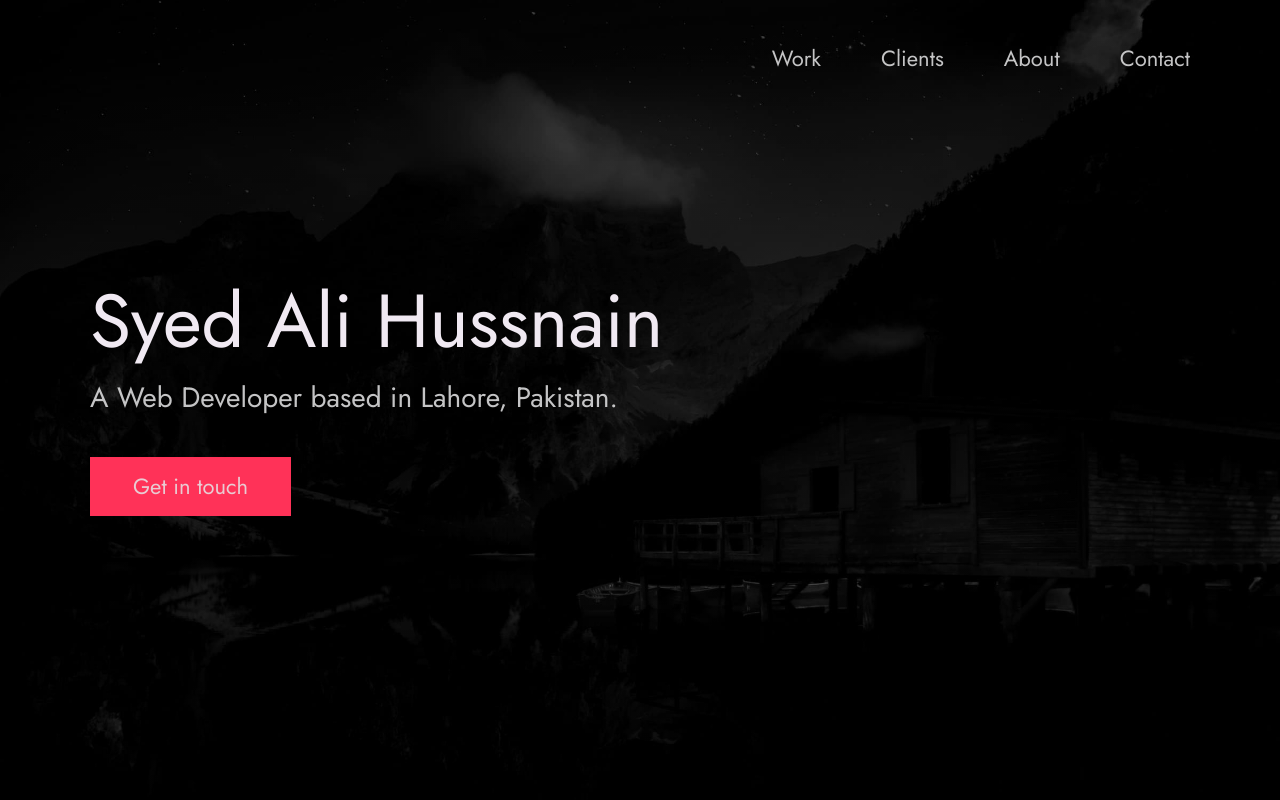
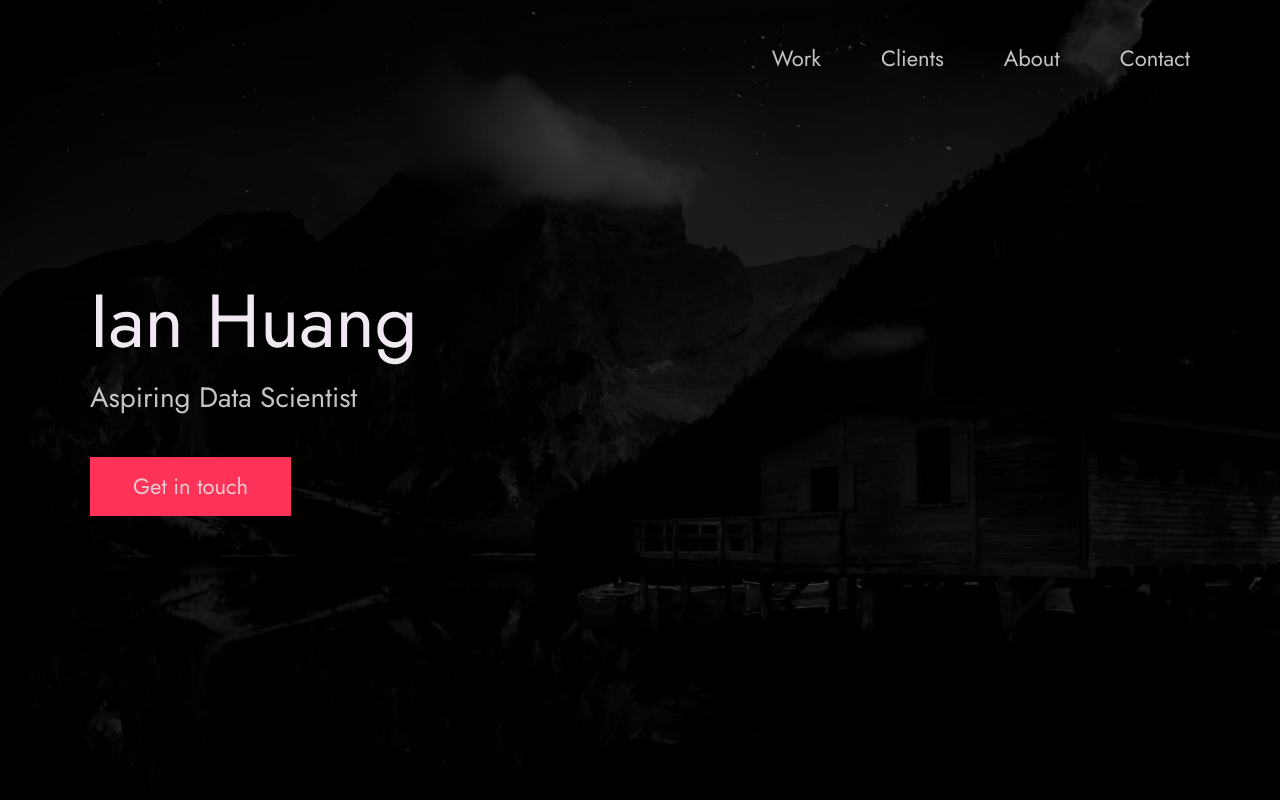
Before and after one commit to ih371990/Portfolio, a plain HTML site: page portfolio-template-master/index.html in a window 1280 px wide. Shown: the top 800 px of the page. Drawn offline with Linux system fonts and the light colour scheme.

Commit message:
Change Name

```diff
--- a/portfolio-template-master/index.html
+++ b/portfolio-template-master/index.html
@@ -24,7 +24,7 @@
 
   <!-- Put your site title here -->
   <title>
-    Syed Ali Hussnain | A Web Developer based in Lahore, Pakistan.
+    Ian Huang | Aspiring Data Scientist
   </title>
 
   <meta name="description" content="Add small description of yourslef.">
@@ -56,10 +56,10 @@
       <div class="header__text">
         <h1 class="heading-primary">
           <!-- Replace the following name with your name -->
-          <span>Syed Ali Hussnain</span>
+          <span>Ian Huang</span>
         </h1>
         <!-- Put a small paragraph about yourself -->
-        <p>A Web Developer based in Lahore, Pakistan.</p>
+        <p>Aspiring Data Scientist</p>
         <a href="#contact" class="btn btn--pink">Get in touch</a>
       </div>
     </div>
```
